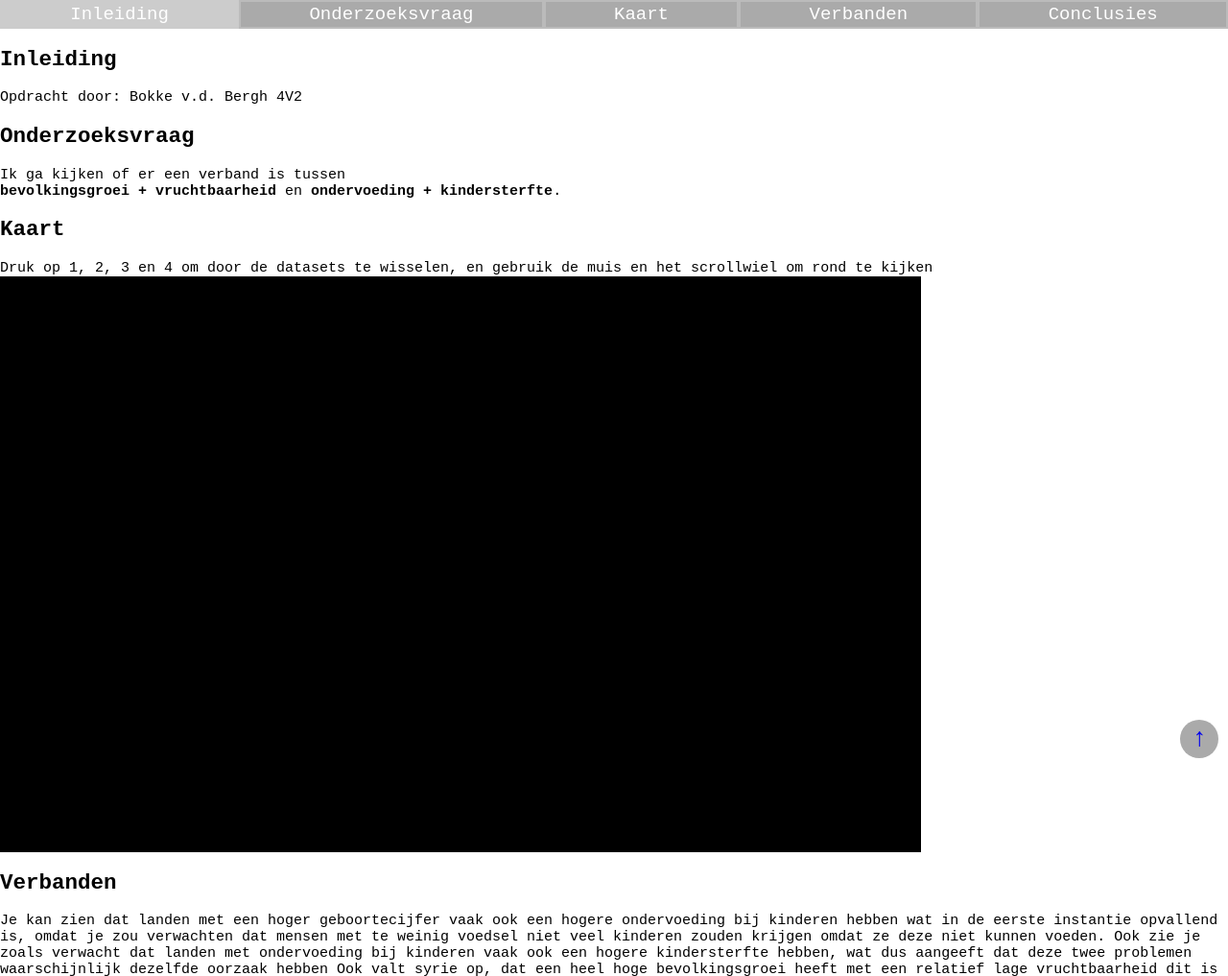
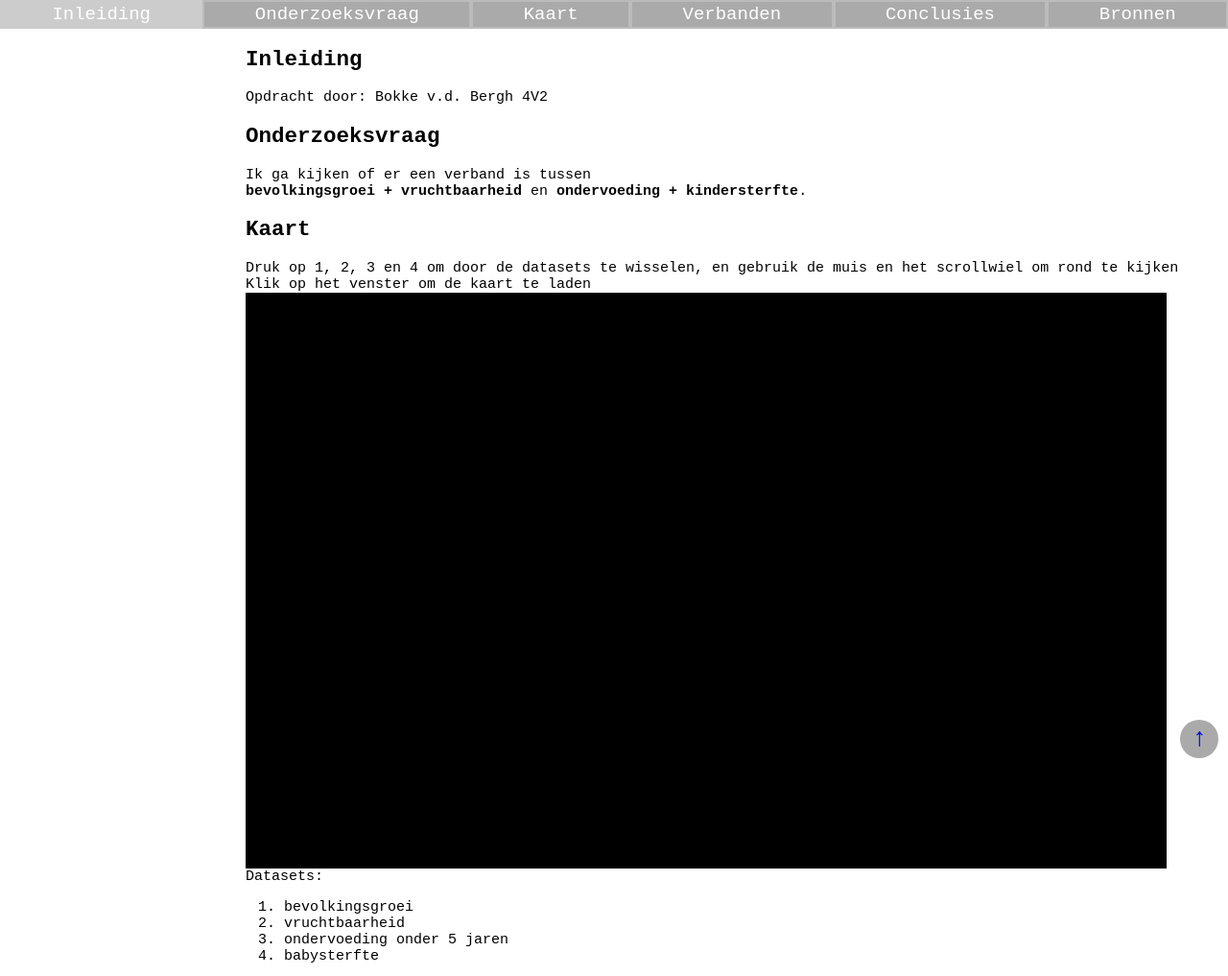
Before and after one commit to bokke1010/AK-PO-4v1-P1, a plain HTML site: page docs/index.html in a window 1280 px wide. Shown: the top 1017 px of the page at 96% size. Drawn offline with Linux system fonts and the light colour scheme; no server answers.

Commit message:
Update description

```diff
--- a/docs/css/style.css
+++ b/docs/css/style.css
@@ -3,6 +3,8 @@ body {
   background: #ffffff;
   font-family: 'Roboto Mono', monospace;
   font-size: 15px;
+  height: auto !important;
+  padding-bottom: 30% !important;
 }
 
 .menu ul {
@@ -12,7 +14,6 @@ body {
   padding: 0;
   display: flex;
   font-size: 19px;
-  /*display: block;*/
   z-index: 999;
 }
 
@@ -53,7 +54,7 @@ body {
   border: #cccccc 2px solid;
 }
 .main {
-  padding-left: 20%px;
+  padding-left: 20%;
 }
 
 /* WebGl things  */
--- a/docs/index.html
+++ b/docs/index.html
@@ -20,32 +20,48 @@
         <li class="menu_button"><a href="#C3">Kaart</a></li>
         <li class="menu_button"><a href="#C4">Verbanden</a></li>
         <li class="menu_button"><a href="#C5">Conclusies</a></li>
+        <li class="menu_button"><a href="#C6">Bronnen</a></li>
       </ul>
     </div>
     <div class="main">
     <h2 id="C1">Inleiding</h2>
     Opdracht door: Bokke v.d. Bergh 4V2
     <h2 id="C2">Onderzoeksvraag</h2>
-    Ik ga kijken of er een verband is tussen<br><b>bevolkingsgroei + vruchtbaarheid </b>
-    en <b>ondervoeding + kindersterfte</b>.
+    Ik ga kijken of er een verband is tussen<br>
+    <b>bevolkingsgroei + vruchtbaarheid </b> en <b>ondervoeding + kindersterfte</b>.
     <h2 id="C3">Kaart</h2>
-    Druk op 1, 2, 3 en 4 om door de datasets te wisselen, en gebruik de muis en het scrollwiel om rond te kijken
+    Druk op 1, 2, 3 en 4 om door de datasets te wisselen, en gebruik de muis en het scrollwiel om rond te kijken<br>
+    Klik op het venster om de kaart te laden
     <div class="webgl-content">
       <div id="gameContainer" style="width: 960px; height: 600px"></div>
     </div>
+    Datasets:
+    <ol>
+      <li>bevolkingsgroei</li>
+      <li>vruchtbaarheid</li>
+      <li>ondervoeding onder 5 jaren</li>
+      <li>babysterfte</li>
+    </ol>
     <h2 id="C4">Verbanden</h2>
-    Je kan zien dat landen met een hoger geboortecijfer vaak ook een hogere ondervoeding bij
-    kinderen hebben wat in de eerste instantie opvallend is, omdat je zou verwachten dat mensen met
-    te weinig voedsel niet veel kinderen zouden krijgen omdat ze deze niet kunnen voeden. Ook zie
-    je zoals verwacht dat landen met ondervoeding bij kinderen vaak ook een hogere kindersterfte
-    hebben, wat dus aangeeft dat deze twee problemen waarschijnlijk dezelfde oorzaak hebben
+    Ook zie je, zoals verwacht, dat landen met ondervoeding bij kinderen vaak ook een hogere kindersterfte
+    hebben, wat dus aangeeft dat deze twee problemen waarschijnlijk dezelfde oorzaak hebben.
     Ook valt syrie op, dat een heel hoge bevolkingsgroei heeft met een relatief lage vruchtbaarheid
-    dit is vermoedelijk door de conflicten nabij, waardoor mensen naar syrie vluchten
+    dit is vermoedelijk door de conflicten nabij, waardoor mensen naar syrie vluchten.
+    <br> Ook kan je zien dat in veel europese landen de ondervoeding bij kinderen niet weergeven is,
+    omdat deze praktisch non-existent is, terwijl kindersterfte onder 5 ook hier toch nog redelijk relevant is
+    <br> Er is geen direct verband zichtbaar tussen bevolkingsgroei en ondervoeding, terwijl er wel een vaag verband is tussen
+    bevolkingsgroei en babysterfte.
     <h2 id="C5">Conclusies</h2>
-    Mijn conclusie is dat mensen met weinig voedsel vaak veel kinderen krijgen
+    Mijn conclusie is dat vooral mensen in non-centrumlanden vaak veel kinderen krijgen
     als garantie dat ze later te eten hebben, terwijl deze kinderen het hierdoor
-    vaak niet overleven.
+    vaak niet overleven, en dat hiernaast omgeving een grote impact heeft op de bevolkingsgroei.
+    <h2 id="C6">Bronnen</h2>
+    https://www.cia.gov/library/publications/the-world-factbook/rankorder/2002rank.html<br>
+    https://www.cia.gov/library/publications/the-world-factbook/rankorder/2127rank.html<br>
+    https://www.cia.gov/library/publications/the-world-factbook/rankorder/2224rank.html<br>
+    https://www.cia.gov/library/publications/the-world-factbook/rankorder/2091rank.html
     </div>
+
     <a href="#C0"><div class="up_button">&uarr;</div></a>
   </body>
 
```
